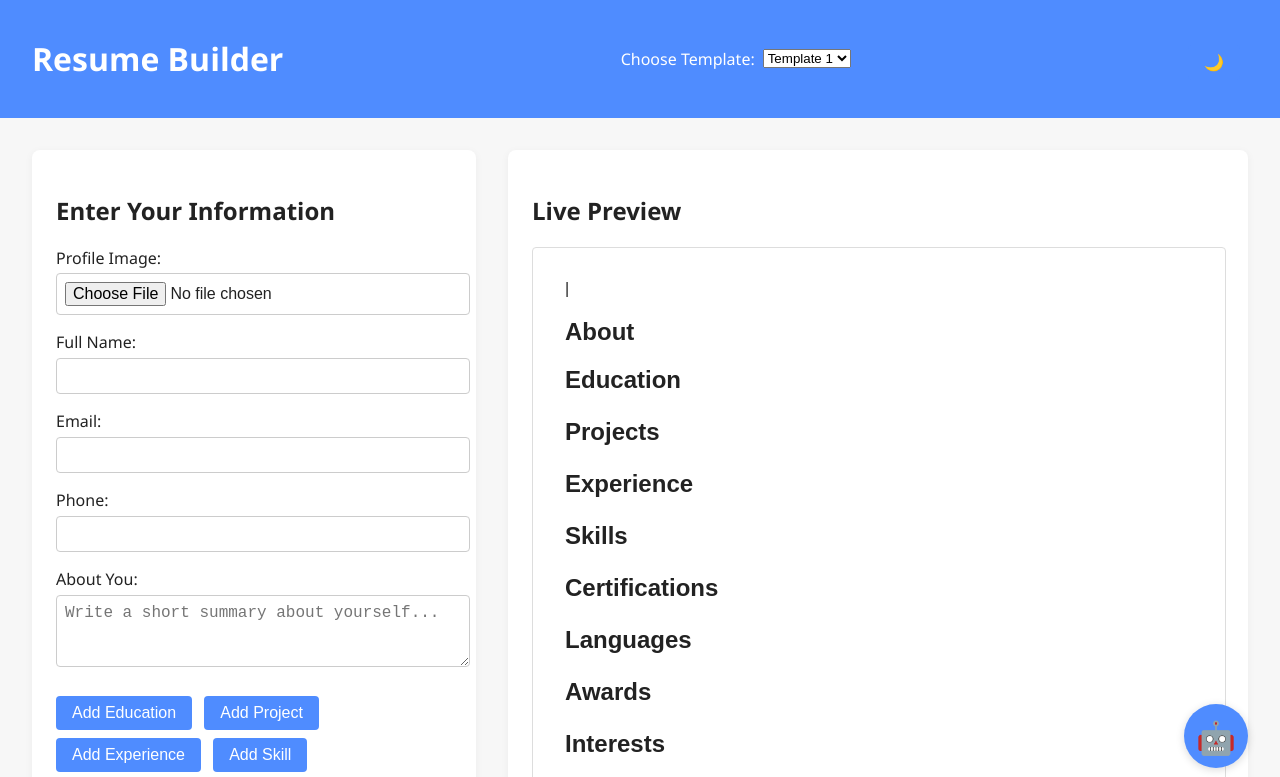
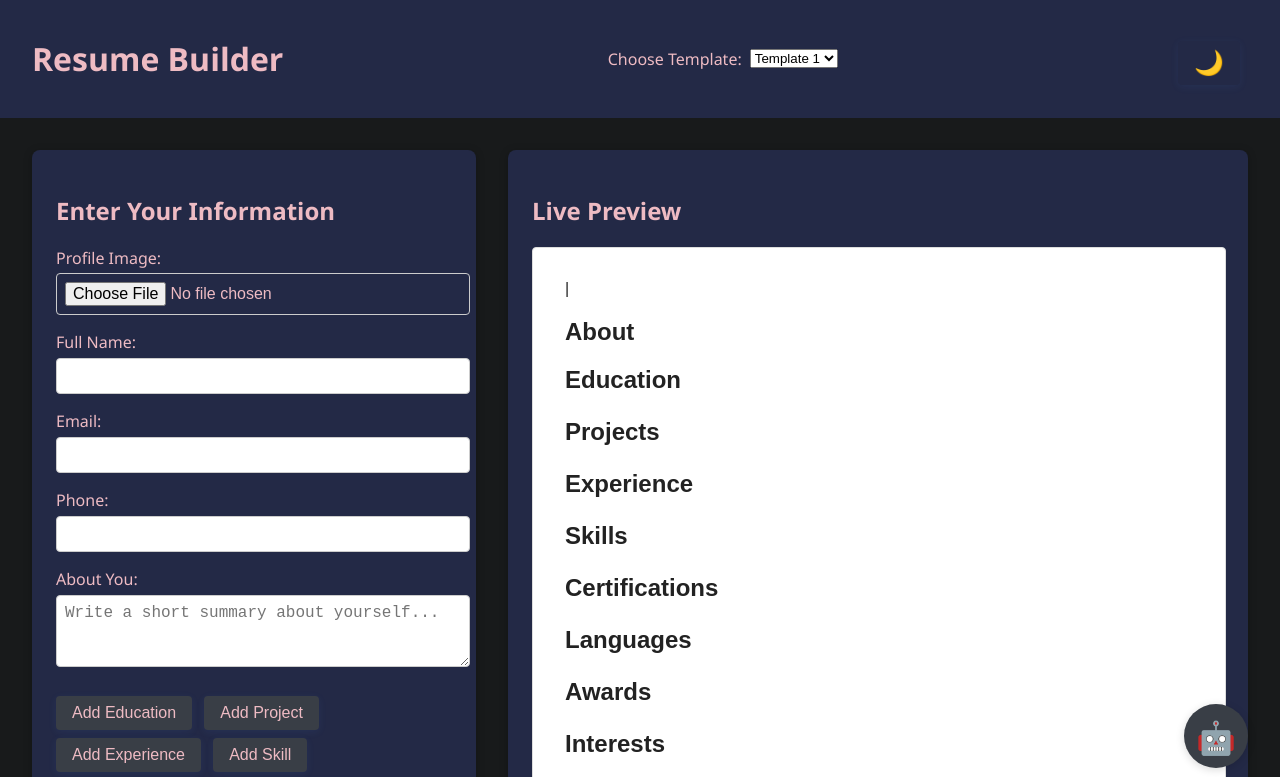
Before and after one commit to Ganesh1201/Resume-Builder, a plain HTML site: page index.html in a window 1280 px wide. Both pictures are taken after a click on the button "Toggle dark mode". Shown: the top 777 px of the page. Drawn offline with Linux system fonts and the light colour scheme; files whose address does not match are found by name.

Commit message:
Update style.css

```diff
--- a/style.css
+++ b/style.css
@@ -68,9 +68,14 @@ button {
   cursor: pointer;
   font-size: 1rem;
   margin-top: 0.5rem;
+  transition: background 0.2s, box-shadow 0.2s;
+  box-shadow: 0 2px 8px rgba(79,140,255,0.08);
 }
 button:hover {
   background: #357ae8;
+}
+button:active {
+  box-shadow: 0 1px 4px rgba(79,140,255,0.15);
 }
 #resume-preview {
   width: 100%;
@@ -162,6 +167,51 @@ button:hover {
 #ai-send-btn:hover {
   background: #357ae8;
 }
+body.dark-mode {
+  background: #181a1b;
+  color: #f1f1f1;
+}
+body.dark-mode header {
+  background: #232946;
+  color: #eebbc3;
+}
+body.dark-mode #form-section, body.dark-mode #preview-section {
+  background: #232946;
+  color: #eebbc3;
+  box-shadow: 0 2px 8px rgba(0,0,0,0.25);
+}
+body.dark-mode button, body.dark-mode #ai-chatbot-circle, body.dark-mode #ai-chatbot-window {
+  background: #393e46;
+  color: #eebbc3;
+}
+body.dark-mode button:hover, body.dark-mode #ai-chatbot-circle:hover {
+  background: #232946;
+}
+#dark-mode-toggle {
+  background: none;
+  border: none;
+  color: #fff;
+  font-size: 1.5rem;
+  margin-left: 1rem;
+  cursor: pointer;
+  transition: color 0.2s;
+}
+#dark-mode-toggle:hover {
+  color: #ffd966;
+}
+.profile-image-preview {
+  display: block;
+  width: 100px;
+  height: 100px;
+  object-fit: cover;
+  border-radius: 50%;
+  margin-bottom: 1rem;
+  border: 2px solid #4f8cff;
+  box-shadow: 0 2px 8px rgba(0,0,0,0.10);
+}
+body.dark-mode .profile-image-preview {
+  border-color: #eebbc3;
+}
 @media (max-width: 900px) {
   main {
     flex-direction: column;
```
